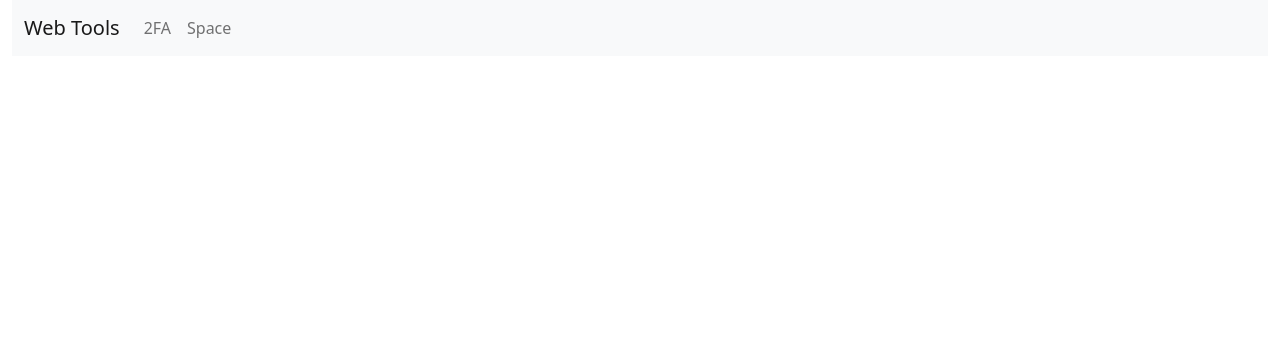
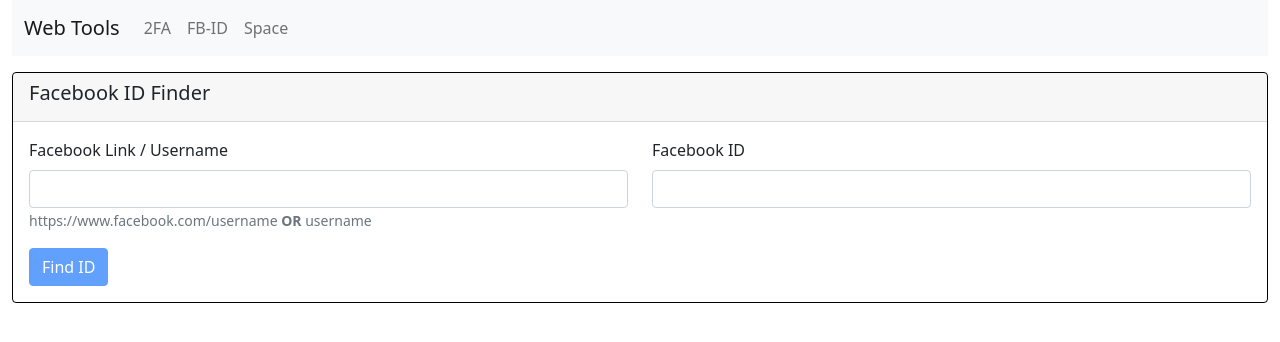
Before and after one commit to ravuthz/web-tools, a React (Create React App) app: page /fbid in a window 1280 px wide. Before the commit this address had no page. Shown: the top 342 px of the page. Built offline with nearby package versions, Linux system fonts and the light colour scheme; a web font is replaced by a local one.

Commit message:
Add FaceBookIdFinder

```diff
--- a/package.json
+++ b/package.json
@@ -8,7 +8,9 @@
     "@testing-library/jest-dom": "^5.14.1",
     "@testing-library/react": "^12.0.0",
     "@testing-library/user-event": "^13.2.1",
+    "axios": "^0.26.0",
     "bootstrap": "^5.1.3",
+    "cheerio": "^1.0.0-rc.10",
     "commander": "^9.0.0",
     "dompurify": "^2.3.5",
     "draft-convert": "^2.1.12",
--- a/src/app/App.js
+++ b/src/app/App.js
@@ -10,6 +10,7 @@
 import TopNavBar from '../components/TopNavBar';
 import TwoFactorAuthenticator from '../components/TwoFactorAuthenticator';
 import WhiteSpaceStarReplacer from '../components/WhiteSpaceStarReplacer';
+import FaceBookIdFinder from '../components/FaceBookIdFinder';
 
 import "./App.css";
 
@@ -21,6 +22,7 @@
         <Routes>
           <Route path="/2fa" element={<TwoFactorAuthenticator />}></Route>
           <Route path="/space" element={<WhiteSpaceStarReplacer />}></Route>
+          <Route path="/fbid" element={<FaceBookIdFinder />}></Route>
           <Route path="/" element={<h1>Welcome to Web Tools</h1>}></Route>
         </Routes>
       </Router>
--- /dev/null
+++ b/src/components/FaceBookIdFinder.js
@@ -0,0 +1,102 @@
+import React from "react";
+import { Form, Button, Row, Col } from "react-bootstrap";
+import { useFormik } from "formik";
+
+import axios from "axios";
+import cheerio from "cheerio";
+
+import MyCard from "./MyCard";
+
+const FaceBookIdFinder = () => {
+  const { handleSubmit, handleChange, values, setValues } = useFormik({
+    initialValues: { link: "", fbid: "" },
+    onSubmit: (values) => {
+      alert(JSON.stringify(values, null, 2));
+    },
+  });
+
+  const formatFaceBookUrl = (text) => {
+    let username = "";
+    if (text.indexOf("facebook.com/") !== -1) {
+      username = text.split("facebook.com/")[1];
+    } else {
+      username = text;
+    }
+    return `https://www.facebook.com/${encodeURIComponent(username)}`;
+  };
+
+  const onFindIdClick = () => {
+    const url = formatFaceBookUrl(values.link);
+    console.log(url);
+
+    // axios.defaults.baseURL = 'https://api.example.com';
+    // axios.defaults.headers.common['Authorization'] = AUTH_TOKEN;
+    // axios.defaults.headers.post['Content-Type'] = 'application/x-www-form-urlencoded';
+    // axios.defaults.headers.get['Origin'] = 'facebook.com';
+
+    axios({
+      url: 'https://www.facebook.com/javascript4u/',
+      method: 'GET',
+      responseType: 'text',
+    }).then((res) => {
+      console.log(res);
+    });
+
+    // axios.get(url).then((res) => {
+    //   const $ = cheerio.load(res.data);
+    //   const url1 = $('meta[property="al:android:url"]').attr("content");
+    //   const url2 = $('meta[property="al:ios:url"]').attr("content");
+    //   const fbid = url1.replace('fb://profile/');
+    // //   if (url1 === url2) {
+    // //     console.log(url1.replace("fb://profile/", ""));
+    // //     console.log(url2.replace("fb://profile/", ""));
+    // //   }
+    // //   console.log({ url1, url2 });
+    //   setValues((old) => ({ ...old, fbid }));
+    // });
+  };
+
+  return (
+    <MyCard title="Facebook ID Finder">
+      <Form noValidate onSubmit={handleSubmit} className="form-facebook-id">
+        <Row>
+          <Col>
+            <Form.Group className="mb-3" controlId="link">
+              <Form.Label>Facebook Link / Username</Form.Label>
+              <Form.Control
+                type="text"
+                name="link"
+                value={values.link}
+                onChange={handleChange}
+              />
+              <Form.Text className="text-muted">
+                https://www.facebook.com/username <b>OR</b> username
+              </Form.Text>
+            </Form.Group>
+
+            <Button
+              variant="primary"
+              onClick={onFindIdClick}
+              disabled={!values.link}
+            >
+              Find ID
+            </Button>
+          </Col>
+          <Col>
+            <Form.Group className="mb-3" controlId="fbid">
+              <Form.Label>Facebook ID</Form.Label>
+              <Form.Control
+                type="text"
+                name="fbid"
+                value={values.fbid}
+                onChange={handleChange}
+              />
+            </Form.Group>
+          </Col>
+        </Row>
+      </Form>
+    </MyCard>
+  );
+};
+
+export default FaceBookIdFinder;
--- a/src/components/TopNavBar.js
+++ b/src/components/TopNavBar.js
@@ -12,6 +12,9 @@
                         <Nav.Link href="/2fa">2FA</Nav.Link>
                     </Nav>
                     <Nav>
+                        <Nav.Link href="/fbid">FB-ID</Nav.Link>
+                    </Nav>
+                    <Nav>
                         <Nav.Link href="/space">Space</Nav.Link>
                     </Nav>
                     {/* <Nav className="justify-content-end">
```
Also changed, not shown: 1 other file (tests, documents, lock files or other folders).
